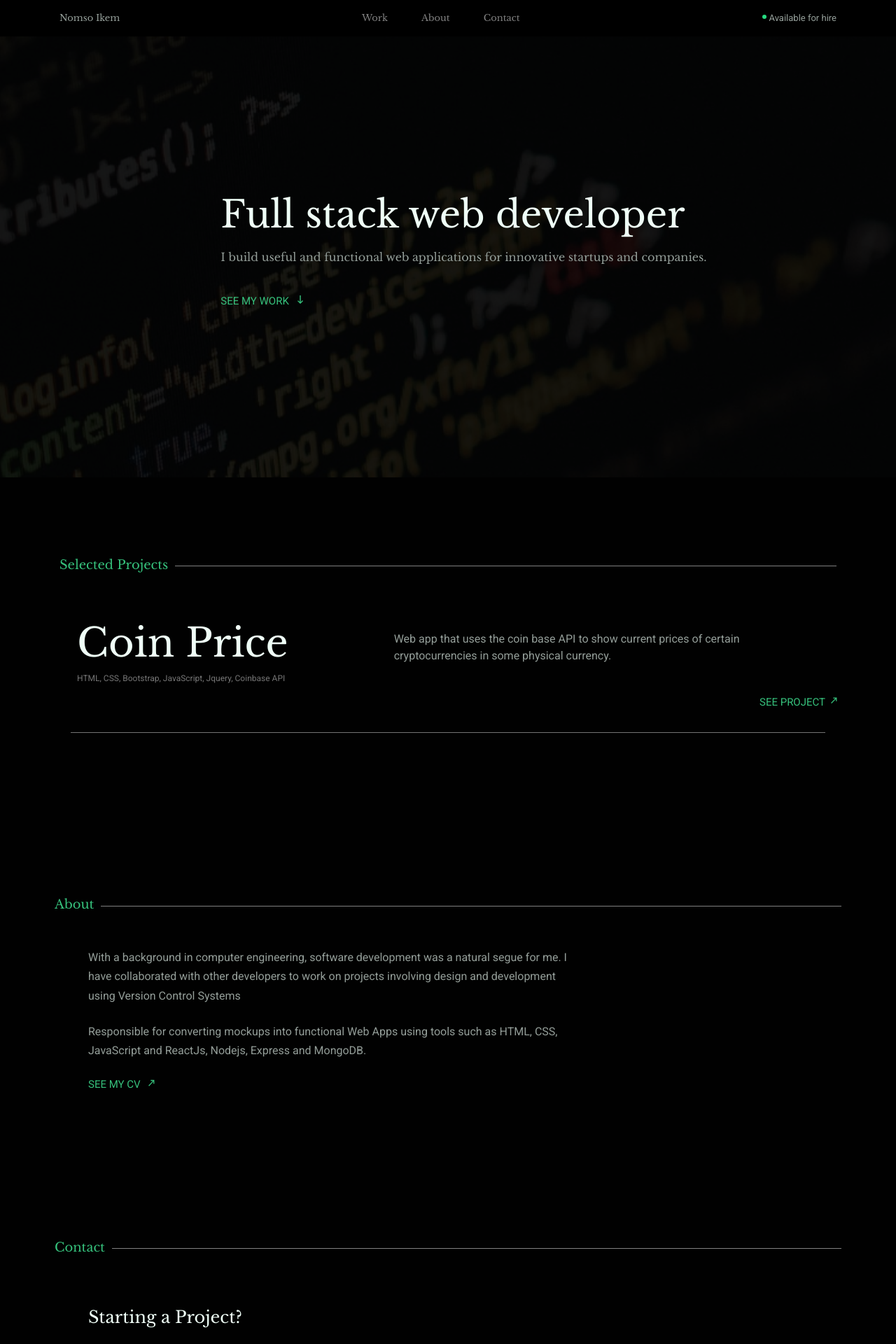
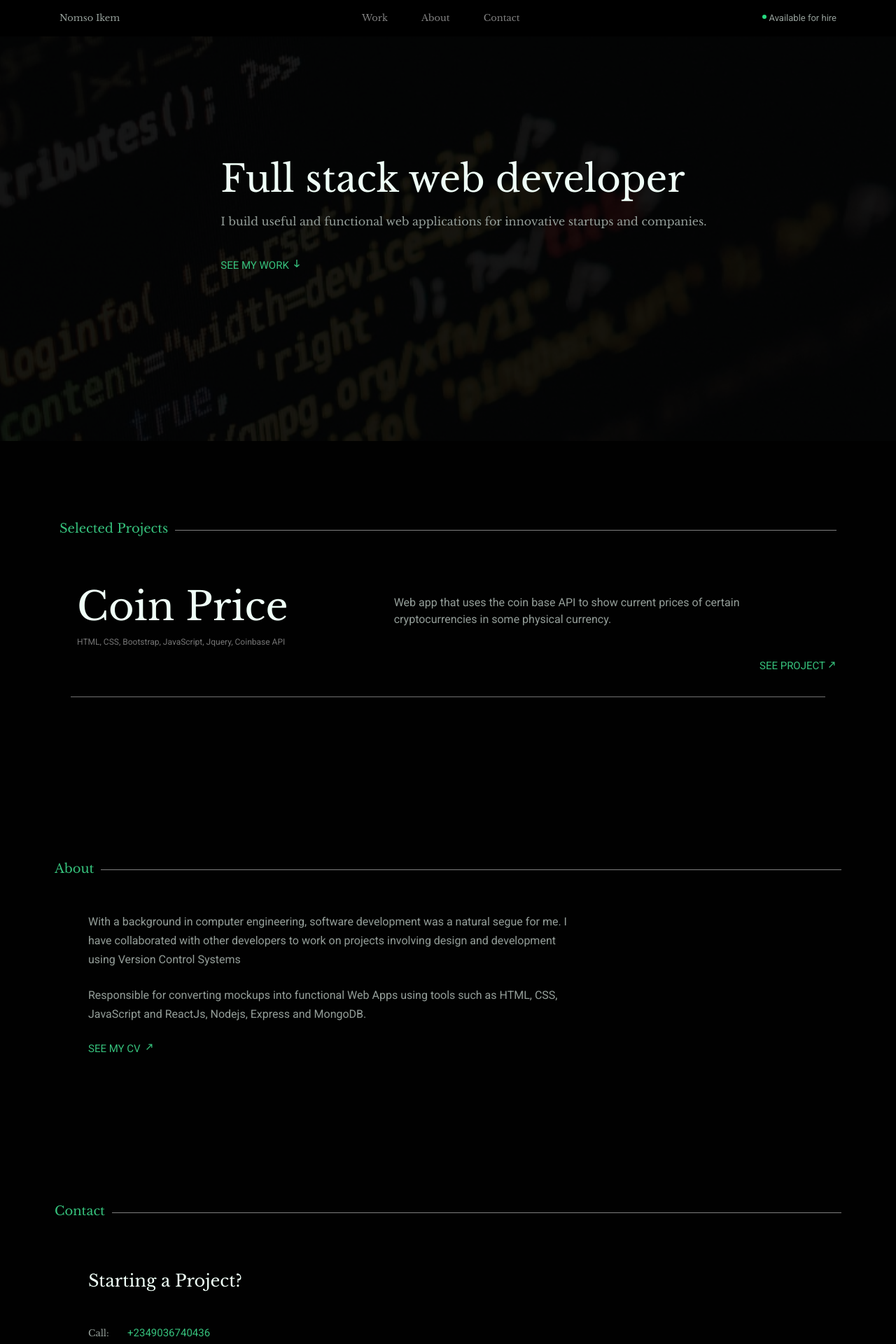
Before and after one commit to swish933/portfolio, a React (Create React App) app: page / in a window 1280 px wide. Shown: the top 1920 px of the page at 70% size. Built offline with nearby package versions, Linux system fonts and the light colour scheme.

Commit message:
Navbar fix

```diff
--- a/src/App.css
+++ b/src/App.css
@@ -10,6 +10,8 @@
 .Footer {
 	background-color: #effff7;
 	color: black;
+	font-family: 'Libre Baskerville', serif;
+	font-size: 13px;
 }
 
 .project-link,
@@ -25,20 +27,28 @@
 
 .arrow-down {
 	top: -3px;
-	left: 110px;
+	left: 105px;
+	-webkit-transition: top 0.3s ease-in;
+	-moz-transition: top 0.3s ease-in;
+	-o-transition: top 0.3s ease-in;
+	-ms-transition: top 0.3s ease-in;
 	transition: top 0.3s ease-in;
 }
 
 .project-link .arrow-up {
-	left: 100px;
+	left: 97px;
 }
 
 .cv-link .arrow-up {
-	left: 80px;
+	left: 77px;
 }
 
 .arrow-up {
 	bottom: 3px;
+	-webkit-transition: bottom 0.3s ease-in, left 0.3s ease-in;
+	-moz-transition: bottom 0.3s ease-in, left 0.3s ease-in;
+	-ms-transition: bottom 0.3s ease-in, left 0.3s ease-in;
+	-o-transition: bottom 0.3s ease-in, left 0.3s ease-in;
 	transition: bottom 0.3s ease-in, left 0.3s ease-in;
 }
 
@@ -48,12 +58,12 @@
 
 .project-link:hover > .arrow-up {
 	bottom: 10px;
-	left: 105px;
+	left: 103px;
 }
 
 .cv-link:hover > .arrow-up {
 	bottom: 10px;
-	left: 85px;
+	left: 83px;
 }
 
 .project-link:hover,
--- a/src/components/Navbar.js
+++ b/src/components/Navbar.js
@@ -4,7 +4,7 @@ import { Container, Navbar, Nav } from 'react-bootstrap';
 
 const NavBar = () => {
 	return (
-		<Navbar className='Nav' sticky='top' variant='dark' expand='md'>
+		<Navbar className='Nav' fixed='top' variant='dark' expand='md'>
 			<Container>
 				<Navbar.Text href='#home' class='nav-brand'>
 					Nomso Ikem
--- a/src/styles/Navbar.css
+++ b/src/styles/Navbar.css
@@ -17,3 +17,7 @@
 	font-size: 13px;
 	color: #949e99;
 }
+
+.nav-brand:hover {
+	color: #36c17c;
+}
```
